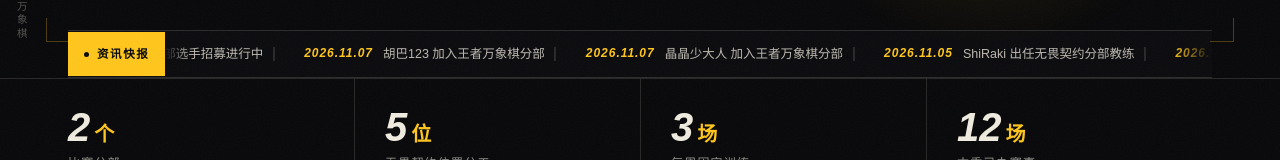
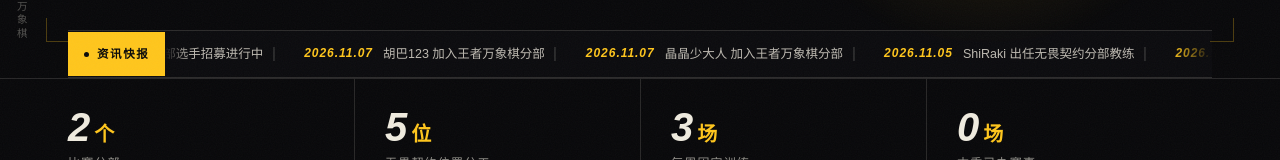
Before and after one commit to ShiRakiGm/bibiyangclub, a plain HTML site: page index.html in a window 1280 px wide. Shown: the part 640-800 px from the top of the page. Drawn offline with Linux system fonts and the light colour scheme; a web font is replaced by a local one.

Commit message:
Add files via upload

```diff
--- a/index.html
+++ b/index.html
@@ -1043,7 +1043,7 @@ html{scrollbar-color:var(--amber) #0B0B0E}
     <div class="stat"><b>2<em>个</em></b><span>比赛分部</span></div>
     <div class="stat"><b>5<em>位</em></b><span>无畏契约位置分工</span></div>
     <div class="stat"><b>3<em>场</em></b><span>每周固定训练</span></div>
-    <div class="stat"><b>12<em>场</em></b><span>本季已办赛事</span></div>
+    <div class="stat"><b>0<em>场</em></b><span>本季已办赛事</span></div>
   </div>
 </section>
 
```
